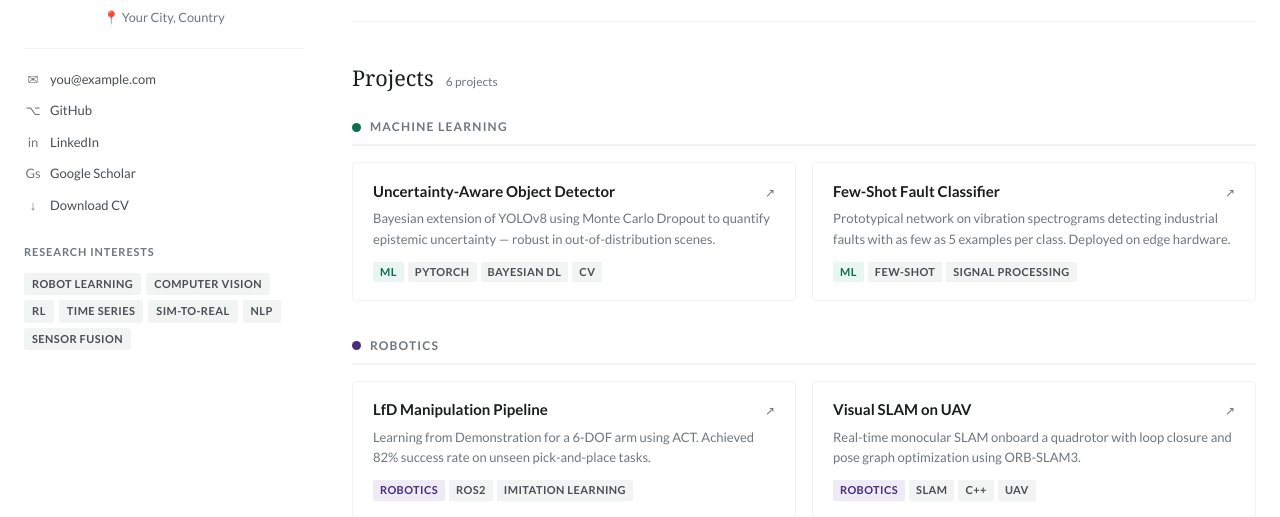
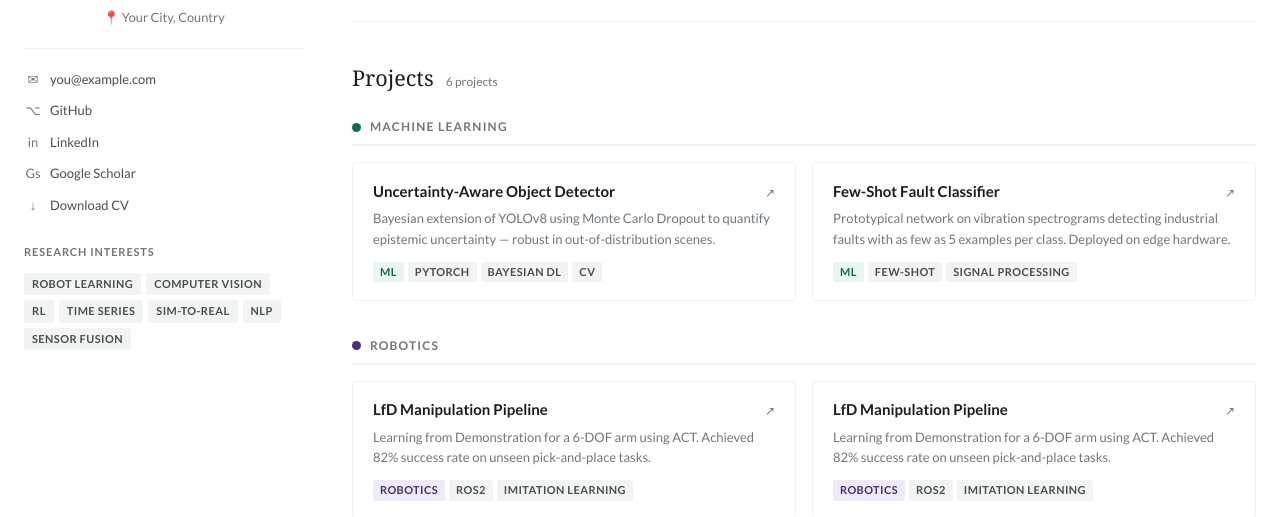
Before and after one commit to andrewhaggstrom0/andrewhaggstrom0.github.io, a plain HTML site: page index.html in a window 1280 px wide. Shown: the part 283-800 px from the top of the page. Drawn offline with Linux system fonts and the light colour scheme.

Commit message:
Adding Another Project Test

```diff
--- a/index.html
+++ b/index.html
@@ -251,6 +251,18 @@ a:hover { color: var(--link-hover); text-decoration: underline; }
               <span class="atag">Imitation Learning</span>
             </div>
           </a>
+          <a href="projects/lfd-manipulation-pipeline.html" class="archive-item">
+            <div class="archive-item-header">
+              <span class="archive-item-title">LfD Manipulation Pipeline</span>
+              <span class="archive-arrow">↗</span>
+            </div>
+            <p class="archive-item-excerpt">Learning from Demonstration for a 6-DOF arm using ACT. Achieved 82% success rate on unseen pick-and-place tasks.</p>
+            <div class="archive-item-tags">
+              <span class="atag atag-robot">Robotics</span>
+              <span class="atag">ROS2</span>
+              <span class="atag">Imitation Learning</span>
+            </div>
+          </a>
           <a href="projects/visual-slam-on-uav.html" class="archive-item">
             <div class="archive-item-header">
               <span class="archive-item-title">Visual SLAM on UAV</span>
```
Also changed, not shown: 1 other file.
